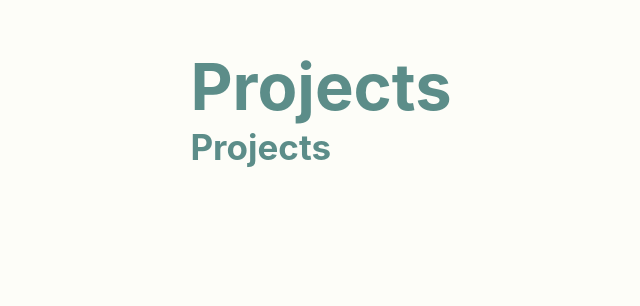
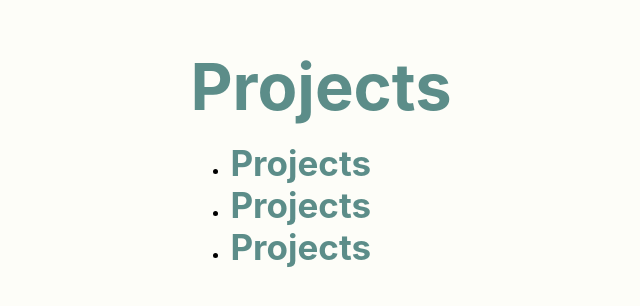
Before and after one commit to jackiewong99/portfolio_v2, a React (Create React App) app: page / in a window 1280 px wide. Shown: the part 1778-2084 px from the top of the page, without its empty margins (319-959 px from the left). Built offline with nearby package versions, Linux system fonts and the light colour scheme.

Commit message:
Add temporary list of ProjectCard components.
- Add placeholder list of ProjectCard components for styling purposes.

```diff
--- a/src/Components/Projects/Projects.js
+++ b/src/Components/Projects/Projects.js
@@ -10,7 +10,17 @@ const Projects = () => {
         <h1 className={styles.projectsHeader}>Projects</h1>
       </header>
       <section>
-        <ProjectCard />
+        <ul className={styles.projectsGrid}>
+          <li>
+            <ProjectCard />
+          </li>
+          <li>
+            <ProjectCard />
+          </li>
+          <li>
+            <ProjectCard />
+          </li>
+        </ul>
       </section>
     </div>
   );
```
